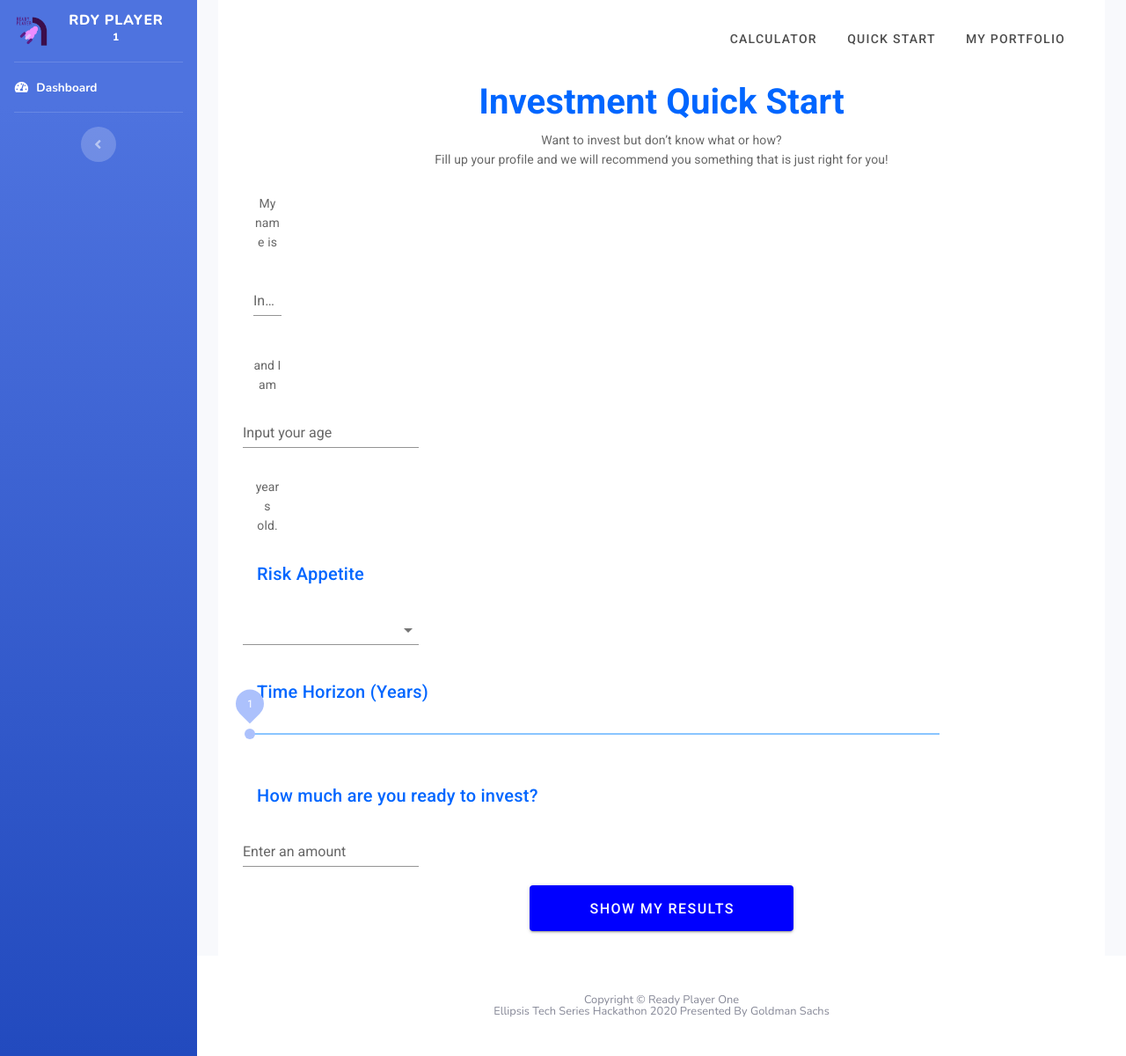
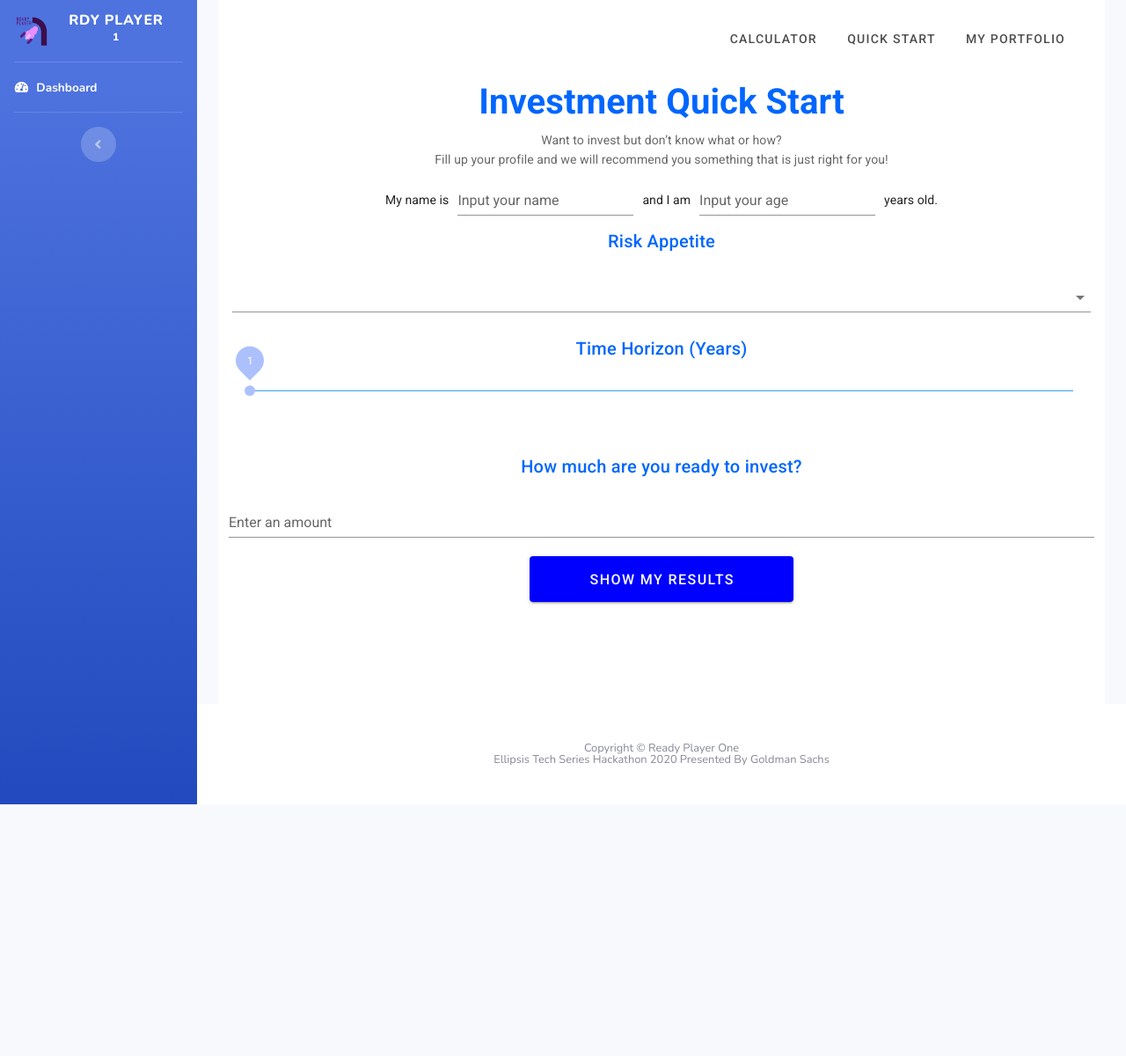
Before and after one commit to melkhun/readyplayerone, a Django app: page /quickstart in a window 1280 px wide. Shown: the whole page at 88% size. After the commit the page ends 914 px from the top, so only its background shows below. Run offline with Django 3.2, Linux system fonts and the light colour scheme; a user stored in the database is signed in; some libraries are stand-ins or nearby versions.

Commit message:
Form UI formatting completed

```diff
--- a/mainsite/app/templates/base.html
+++ b/mainsite/app/templates/base.html
@@ -208,9 +208,20 @@
 
 
 <style scoped lang="scss">
+.center-element >>> input {
+  text-align:center;
+  justify-content: center;
+}
+
+.justify-center {
+  text-align:center;
+  justify-content: center;
+}
+
 .text-blue {
   color:rgb(0, 102, 255);
   font-size: 300;
+  justify-content: center;
 }
 
 .input-field {
@@ -219,13 +230,19 @@
 }
 
 .profile {
-    display: flex;
+    display: inline-block;
     justify-content: space-between;
 }
 
+.profile-text {
+  padding:10px;
+  margin-top:10px;
+}
+
 .mr-4 {
-    display: flex;
+    display: inline-block;
     justify-content: space-between;
+    text-align: center;
 }
 
 .transparent {
--- a/mainsite/app/templates/quickstart.html
+++ b/mainsite/app/templates/quickstart.html
@@ -8,11 +8,12 @@
     <p>Want to invest but don’t know what or how?<br>Fill up your profile and we will recommend you something that is just right for you!</p>
     <v-form v-model="valid">
       <div class="profile">
-        <b-container fluid>
-          <v-col sm="3">
-          My name is
-        </v-col>
-        <v-col sm="3">
+        <v-card
+          color="transparent"
+          elevation=0
+        >
+          <v-row>
+            <div class="profile-text">My name is</div>
             <v-text-field
               class="input-field"
               v-model="name"
@@ -21,10 +22,7 @@
               required
               regular
             ></v-text-field>
-        </v-col>
-        <v-col sm="3">
-            and I am
-          </v-col>
+            <div class="profile-text">and I am</div>
             <v-text-field
               class="input-field"
               v-model="age"
@@ -33,49 +31,57 @@
               required
               regular
             ></v-text-field>
-        </v-col>
-        <v-col sm="3">
-            years old.
-          </v-col>
-        </b-container>
-        </div>
+            <div class="profile-text">years old.</div>
+          </v-row>
+        </v-card>
+      </div>
 
-    <v-card-title><span class="text-blue">Risk Appetite</span></v-card-title>
-    <v-select class="input-field" :items="riskLevels" v-model="risk"></v-select>
+<!---Investing Preferences-->
+
+  <v-row class="justify-center">
+    <v-card-title class="justify-center"><span class="text-blue">Risk Appetite</span></v-card-title>
+  </v-row>
+  <v-row>
+    <v-select class="input-field justify-center" :items="riskLevels" v-model="risk"></v-select>
     <v-card
       color="transparent"
       elevation=0
       max-width=800>
-      <v-card-title><span class="text-blue">Time Horizon (Years)</span></v-card-title>
-      <v-slider
+  </v-row>
+
+    <v-card-title class="justify-center"><span class="text-blue">Time Horizon (Years)</span></v-card-title>
+    <v-slider
         v-model="time"
         color="rgb(172, 193, 252)"
         thumb-label="always"
         max="10"
         min="1"
-      ></v-slider>
-    </v-card>
-    <v-card-title><span class="text-blue">How much are you ready to invest?</span></v-card-title>
+    ></v-slider>
+    </v-card >
+
+    <v-card-title class="justify-center"><span class="text-blue">How much are you ready to invest?</span></v-card-title>
     <v-text-field
-      class="input-field"
       v-model="amount"
       label="Enter an amount"
       required
       regular
     ></v-text-field>
+
+    <div class="justify-center">
     <v-btn
-      class="white--text"
+      class="justify-center white--text"
       color="rgb(0, 0, 255)"
       min-width=300
       min-height=50
-      class="mr-4"
       x-large
       @click="handleSubmit"
     >
     SHOW MY RESULTS
     </v-btn>
+    </div>
     </v-form>
   </v-card-text>
+</v-card>
 
   <v-card-text v-else>
     <h1><b>Based on your profile, we recommend the following investments classes.</b></h1>
@@ -94,4 +100,33 @@
 
 </v-card>
 
+<style scoped lang="scss">
+  .center-element >>> input {
+    text-align:center;
+    justify-content: center;
+  }
+
+  .text-blue {
+    color:rgb(0, 102, 255);
+    font-size: 300;
+    justify-content: center;
+  }
+
+  .input-field {
+    width: 200px;
+    color: rgb(172, 193, 252);
+  }
+
+  .profile-text {
+    padding:10px;
+    margin-top:10px;
+  }
+
+
+  .transparent {
+     background-color: transparent!important;
+     border-color: transparent!important;
+   }
+  </style>
+
 {% endblock content %}
```
Also changed, not shown: mainsite/db.sqlite3.
